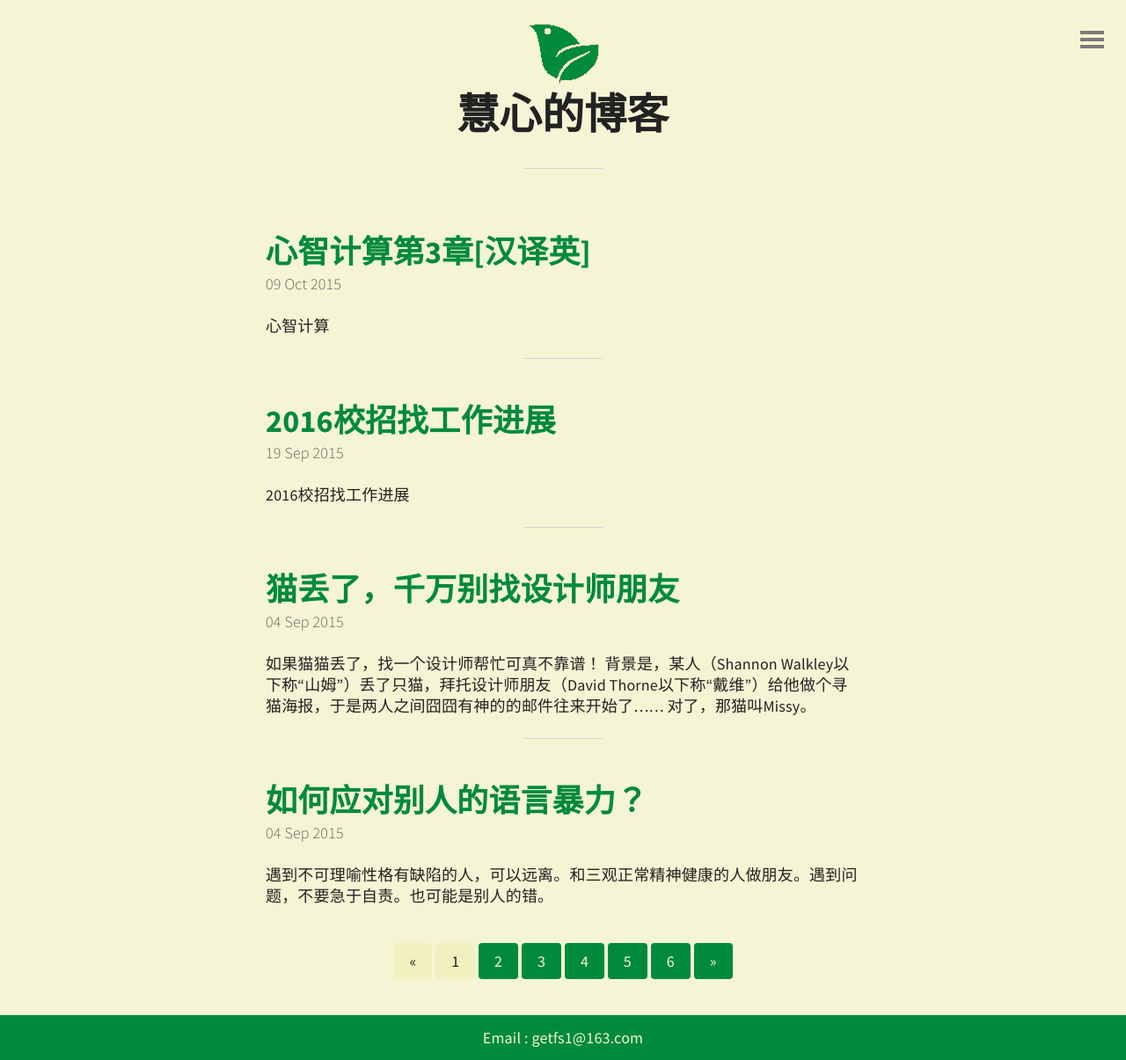
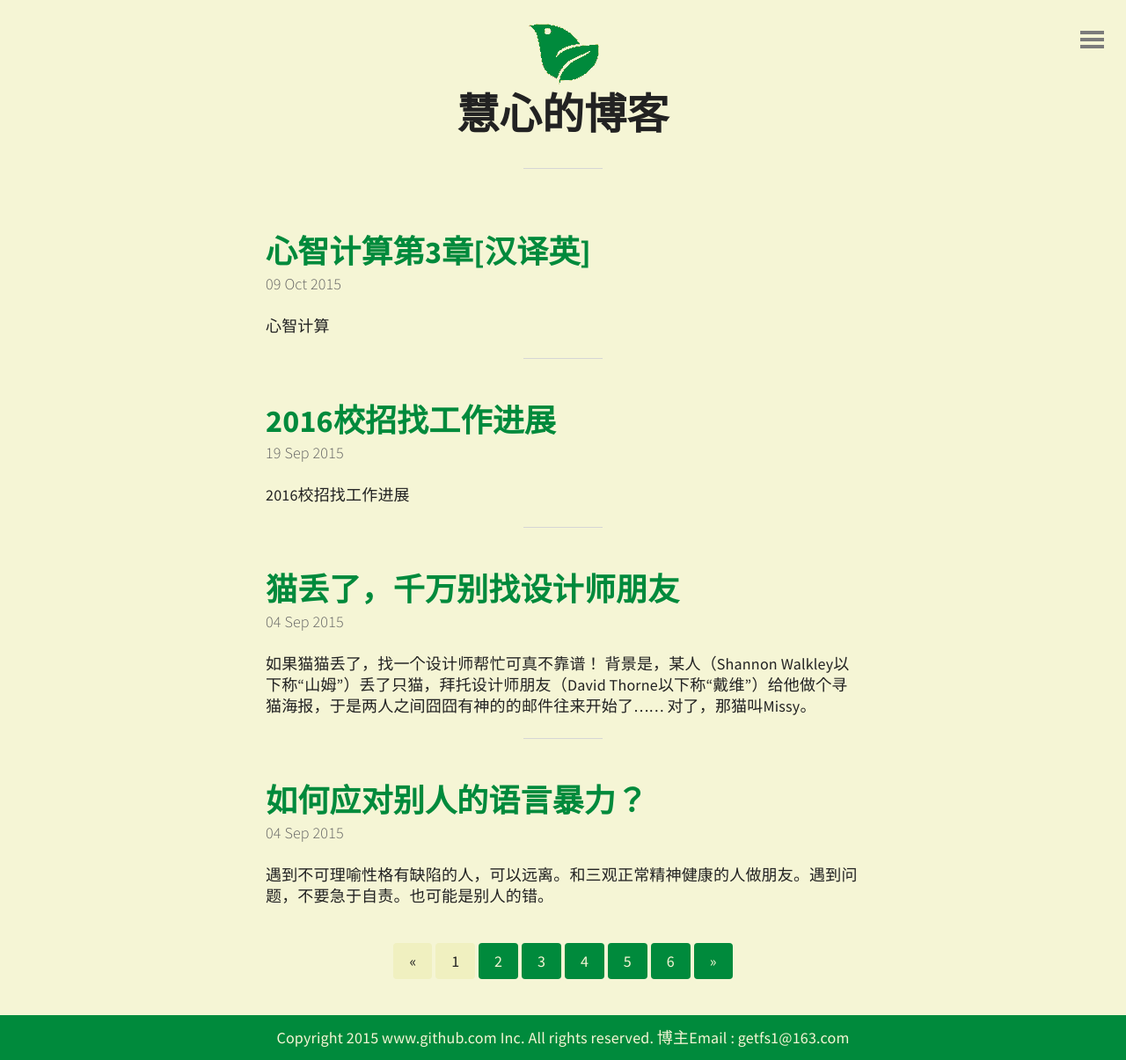
Before and after one commit to Qiyu8/realfclhaha.github.io, a Jekyll site: the page built from index.html, in a window 1280 px wide. Shown: the whole page at 88% size. Built offline with Jekyll 4.4.1, drawn with Linux system fonts in a browser that asks for light colours; the list of posts is cut into pages by our own code.

Commit message:
Update footer.html

```diff
--- a/_includes/footer.html
+++ b/_includes/footer.html
@@ -1 +1,4 @@
-<footer><span>Email&nbsp;:&nbsp;getfs1@163.com</span></footer>
+<footer>
+   <span>Copyright 2015 www.github.com Inc. All rights reserved.</span>
+  <span>博主Email&nbsp;:&nbsp;getfs1@163.com</span>
+</footer>
```
